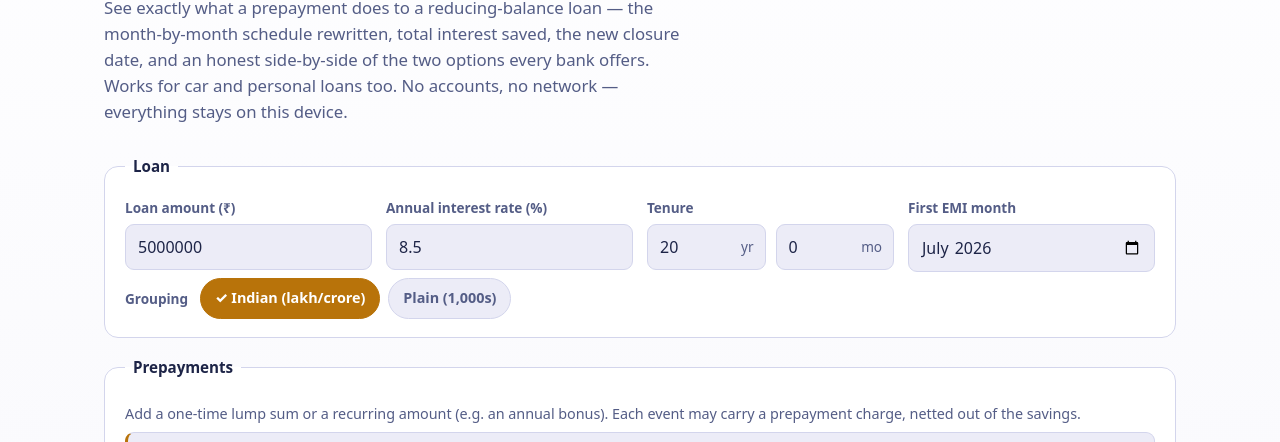
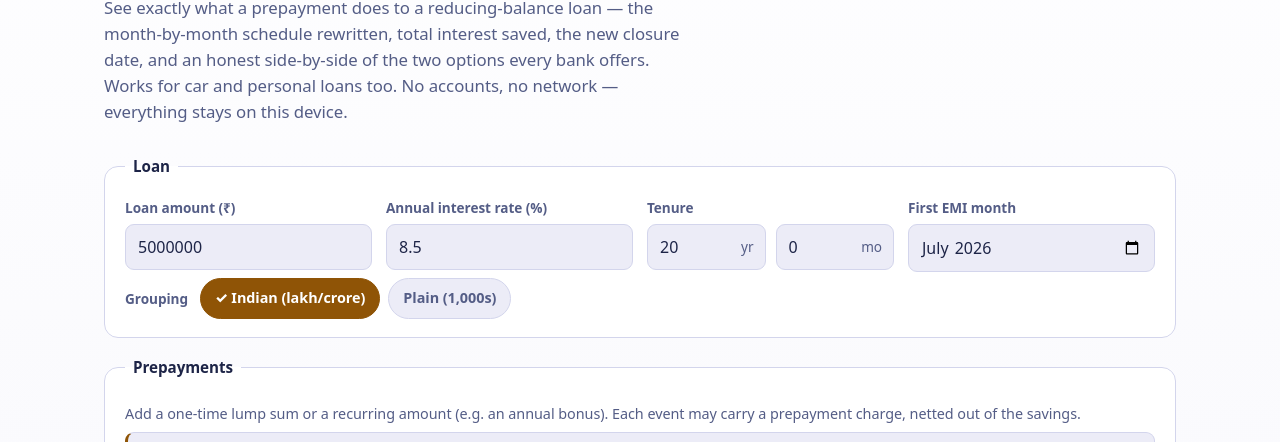
Before and after one commit to Sreenivas-Sadhu-Prabhakara/preclose, a plain HTML site: page index.html in a window 1280 px wide. Shown: the part 325-767 px from the top of the page. Drawn offline with Linux system fonts and the light colour scheme.

Commit message:
preclose: review fixes
Fix light-theme amber (#b8730a -> #8f5406) so amber-as-text (prepay cell,
verdict call, win badge, checked segmented pills) and white-on-amber all
clear WCAG-AA 4.5:1 on light surfaces; was 3.49-3.82:1.

Co-Authored-By: Claude Opus 4.8 (1M context) <noreply@anthropic.com>

```diff
--- a/styles.css
+++ b/styles.css
@@ -34,12 +34,12 @@
   --line:      #d3d5ec;
   --ink:       #1d2447;
   --muted:     #545d86;
-  --amber:     #b8730a;   /* deepened for AA on light surfaces */
+  --amber:     #8f5406;   /* deepened for AA (≥4.5:1) as text on light surfaces */
   --amber-ink: #ffffff;
   --peri:      #5a63a0;   /* darkened periwinkle for AA text/line on light */
-  --amber-dim: rgba(184, 115, 10, 0.12);
+  --amber-dim: rgba(143, 84, 6, 0.11);
   --peri-dim:  rgba(90, 99, 160, 0.14);
-  --erased:    rgba(184, 115, 10, 0.14);
+  --erased:    rgba(143, 84, 6, 0.13);
 }
 @media (prefers-color-scheme: light) {
   :root:not([data-theme="dark"]):not(.dark) {
@@ -49,12 +49,12 @@
     --line:      #d3d5ec;
     --ink:       #1d2447;
     --muted:     #545d86;
-    --amber:     #b8730a;
+    --amber:     #8f5406;
     --amber-ink: #ffffff;
     --peri:      #5a63a0;
-    --amber-dim: rgba(184, 115, 10, 0.12);
+    --amber-dim: rgba(143, 84, 6, 0.11);
     --peri-dim:  rgba(90, 99, 160, 0.14);
-    --erased:    rgba(184, 115, 10, 0.14);
+    --erased:    rgba(143, 84, 6, 0.13);
   }
 }
 
```
